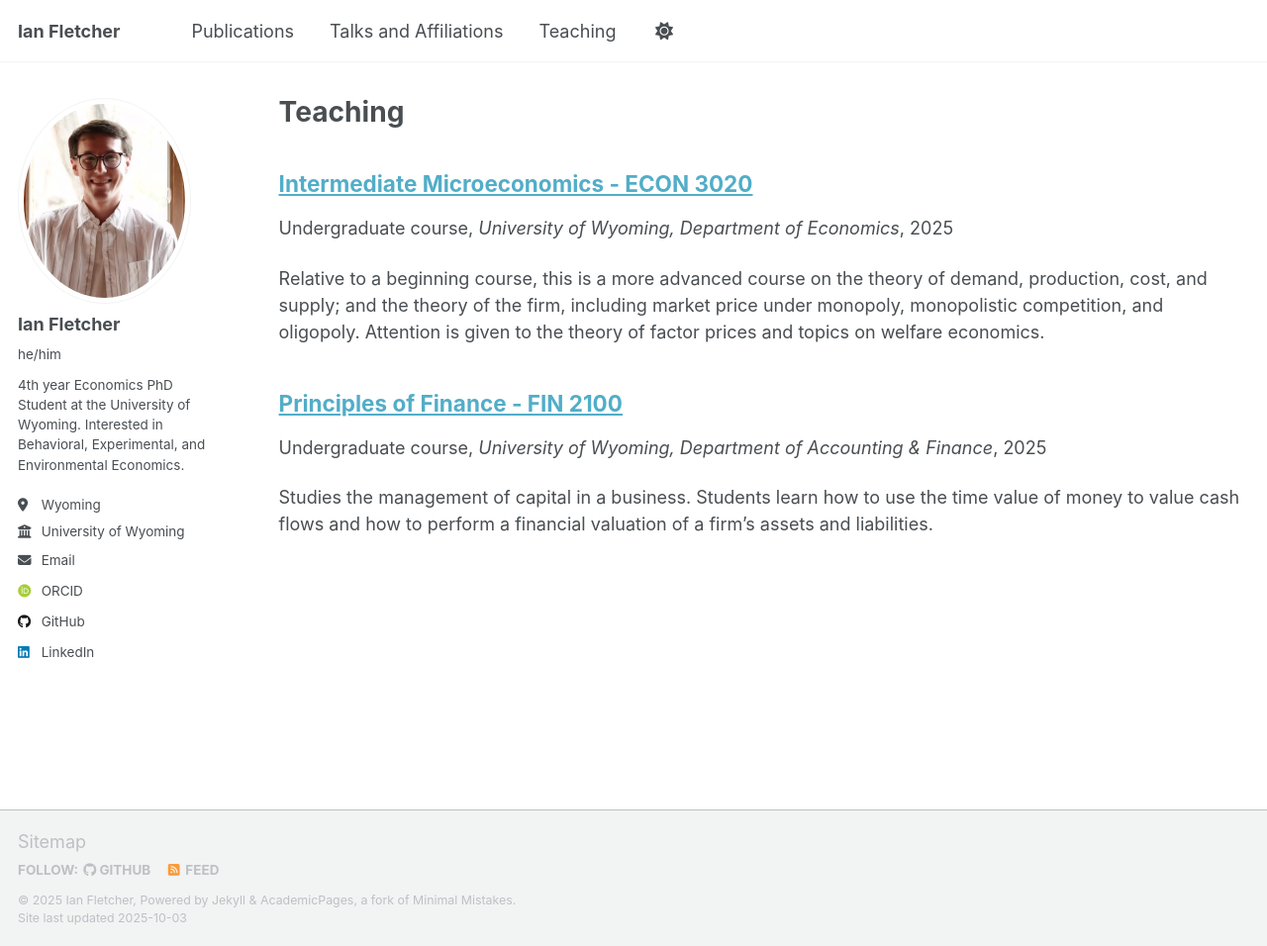
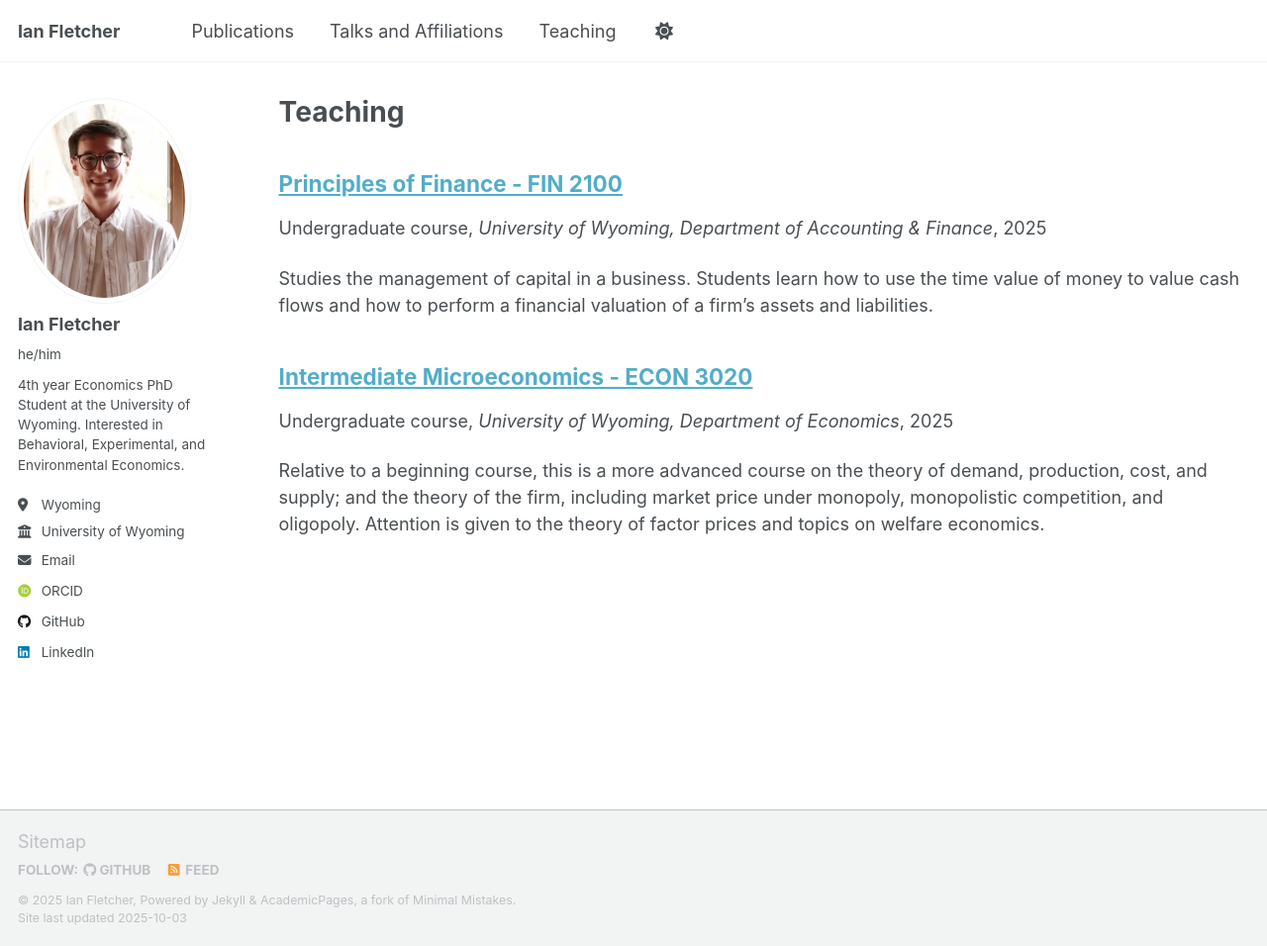
Before and after one commit to fletcherian/fletcherian.github.io, a Jekyll site: the page built from _pages/teaching.html, in a window 1280 px wide and 956 px high. Shown: the whole window at 99% size. Built offline with Jekyll 4.4.1, drawn with Linux system fonts in a browser that asks for light colours; some web fonts are replaced; a script that is not in the unit is left out; part of the change alters nothing that is shown.

```diff
--- a/_pages/teaching.html
+++ b/_pages/teaching.html
@@ -7,6 +7,6 @@ author_profile: true
 
 {% include base_path %}
 
-{% for post in site.teaching reversed %}
+{% for post in site.teaching | sort: "date" | reverse %}
   {% include archive-single.html %}
 {% endfor %}
```
